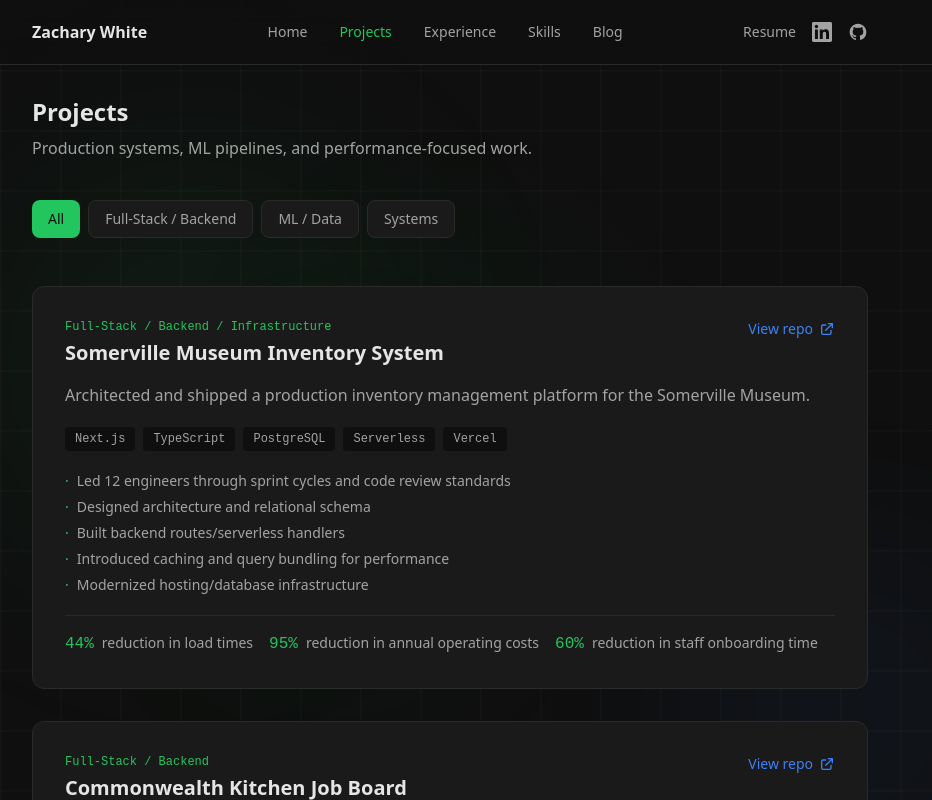
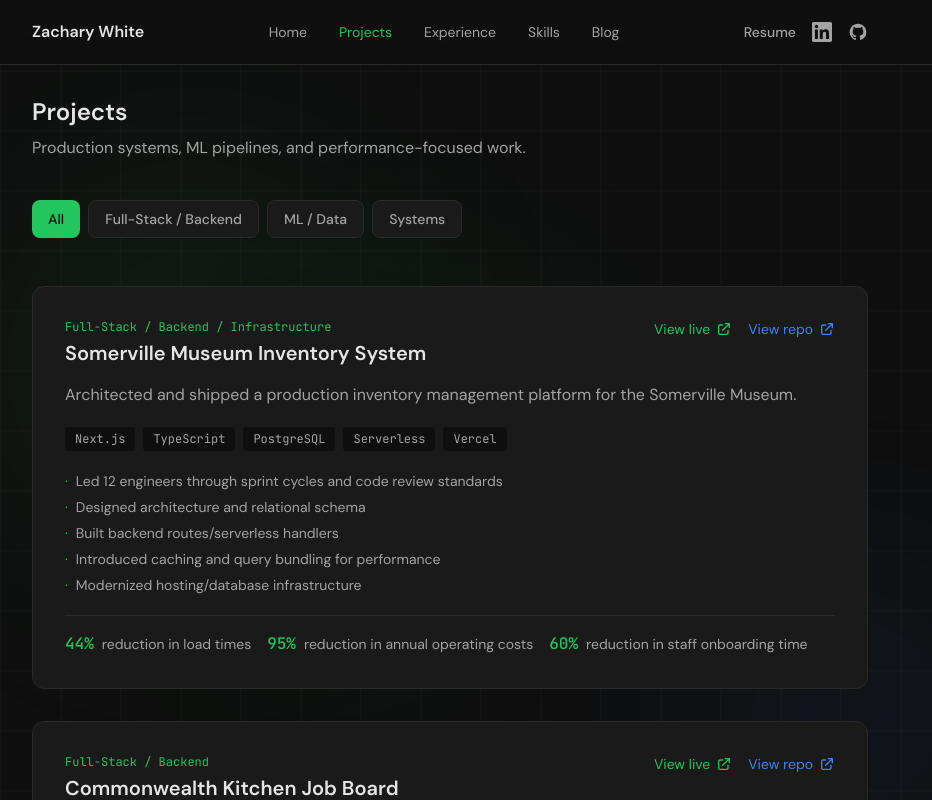
Before and after one commit to zack-white/portfolio, a Next.js app: page /projects in a window 1280 px wide. Shown: the top 800 px of the page, without its empty margins (190-1122 px from the left). Built offline with nearby package versions, Linux system fonts and the light colour scheme.

Commit message:
project links

```diff
--- a/src/app/globals.css
+++ b/src/app/globals.css
@@ -1,6 +1,5 @@
+@import url('https://fonts.googleapis.com/css2?family=DM+Sans:ital,opsz,wght@0,9..40,400;0,9..40,500;0,9..40,600;0,9..40,700&family=JetBrains+Mono:wght@400;500&display=swap');
 @import "tailwindcss";
-
-@import url('https://fonts.googleapis.com/css2?family=DM+Sans:ital,opsz,wght@0,9..40,400;0,9..40,500;0,9..40,600;0,9..40,700&family=JetBrains+Mono:wght@400;500&display=swap');
 
 :root {
   --font-sans: 'DM Sans', system-ui, sans-serif;
--- a/src/components/Projects.tsx
+++ b/src/components/Projects.tsx
@@ -67,12 +67,26 @@ export default function Projects() {
                   {project.title}
                 </h3>
               </div>
+              <div className="flex flex-wrap gap-4 shrink-0">
+                {project.demo && (
+                  <a
+                    href={project.demo}
+                    target="_blank"
+                    rel="noopener noreferrer"
+                    className="inline-flex items-center gap-1.5 text-sm text-[var(--color-accent)] hover:text-[var(--color-accent-hover)]"
+                  >
+                    View live
+                    <svg className="w-4 h-4" fill="none" stroke="currentColor" viewBox="0 0 24 24">
+                      <path strokeLinecap="round" strokeLinejoin="round" strokeWidth={2} d="M10 6H6a2 2 0 00-2 2v10a2 2 0 002 2h10a2 2 0 002-2v-4M14 4h6m0 0v6m0-6L10 14" />
+                    </svg>
+                  </a>
+                )}
                 {project.href && (
                   <a
                     href={project.href}
                     target="_blank"
                     rel="noopener noreferrer"
-                  className="inline-flex items-center gap-1.5 text-sm text-[var(--color-link)] hover:text-[var(--color-link-hover)] shrink-0"
+                    className="inline-flex items-center gap-1.5 text-sm text-[var(--color-link)] hover:text-[var(--color-link-hover)]"
                   >
                     View repo
                     <svg className="w-4 h-4" fill="none" stroke="currentColor" viewBox="0 0 24 24">
@@ -80,6 +94,7 @@ export default function Projects() {
                     </svg>
                   </a>
                 )}
+              </div>
             </div>
             <p className="text-[var(--color-text-muted)] mb-5">
               {project.oneLiner}
--- a/src/data/content.ts
+++ b/src/data/content.ts
@@ -38,6 +38,7 @@ export const PROJECTS = [
       { metric: "60%", label: "reduction in staff onboarding time" },
     ],
     href: "https://github.com/JumboCode/somerville-museum",
+    demo: "https://somervillemuseum.vercel.app",
   },
   {
     id: "commonwealth-kitchen",
@@ -57,6 +58,7 @@ export const PROJECTS = [
       { metric: "50%", label: "decrease in admin overhead" },
     ],
     href: "https://github.com/JumboCode/commonwealth-kitchen",
+    demo: "https://commonwealth-kitchen.vercel.app",
   },
   {
     id: "jumbomap",
@@ -75,6 +77,7 @@ export const PROJECTS = [
       { metric: "Adopted", label: "by Tufts OCL" },
     ],
     href: "https://github.com/zack-white/jumbomap",
+    demo: "https://tufts-jumbomap.vercel.app",
   },
   {
     id: "reddit-dashboard",
@@ -95,6 +98,7 @@ export const PROJECTS = [
       { metric: "92.3%", label: "sentiment accuracy" },
     ],
     href: "https://github.com/zack-white/jumbohack24-political_dashboard",
+    demo: "https://jumbohack24-political-dashboard.vercel.app",
   },
   {
     id: "twitch-classifier",
@@ -114,6 +118,7 @@ export const PROJECTS = [
       { metric: "0.88", label: "macro F1 across six language families" },
     ],
     href: "https://github.com/zack-white/twitch-classifier",
+    demo: null,
   },
   {
     id: "chess-engine",
@@ -129,6 +134,7 @@ export const PROJECTS = [
     ],
     impact: [{ metric: "70%", label: "win rate vs initial implementation" }],
     href: null,
+    demo: null,
   },
   {
     id: "image-compressor",
@@ -147,6 +153,7 @@ export const PROJECTS = [
       { metric: "~3%", label: "quality loss with meaningful compression" },
     ],
     href: null,
+    demo: null,
   },
 ] as const;
 
```
Lines whose indentation alone changed are shown as unchanged.
